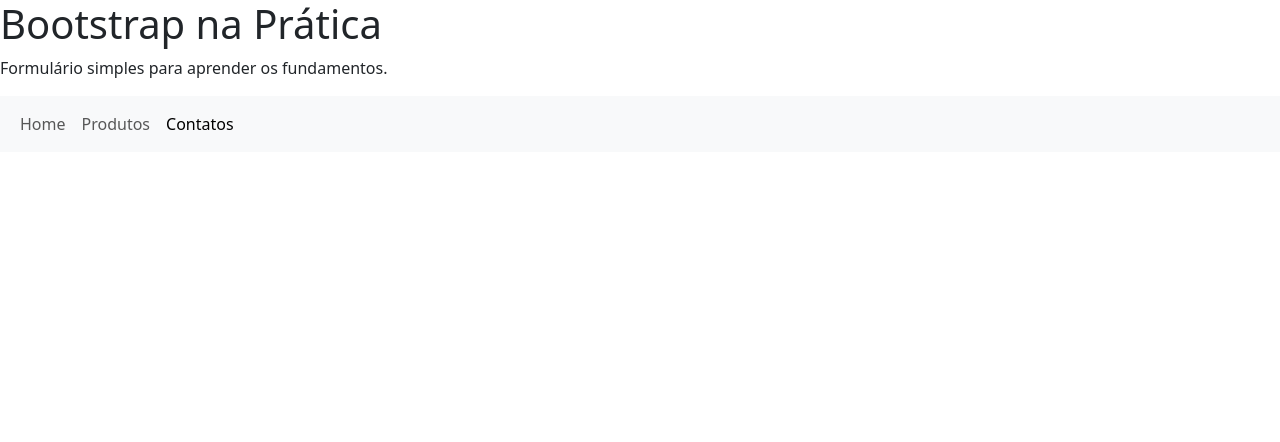
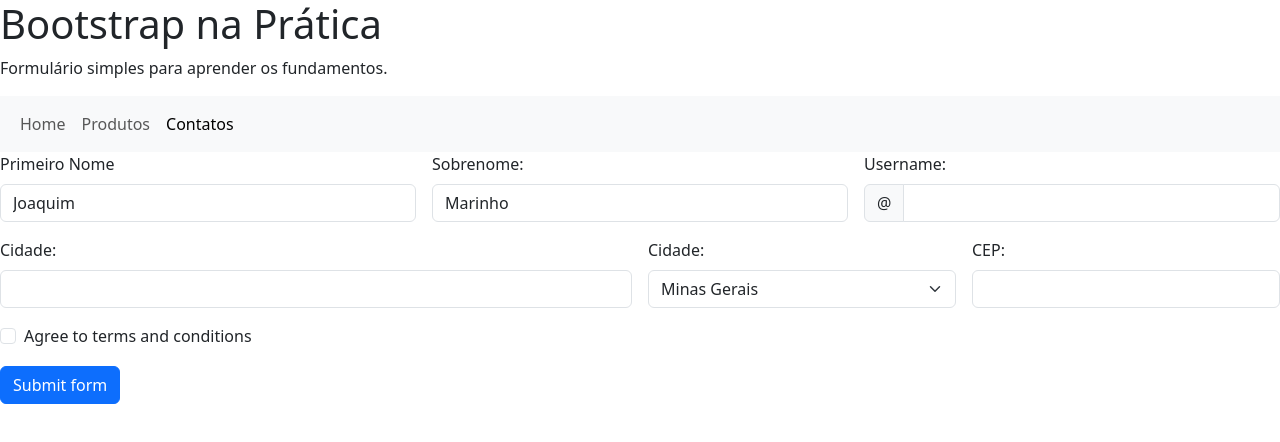
Before and after one commit to Brunogr12028019/Brunogr12028019-Web1, a plain HTML site: page aulaBootstrap/contato.html in a window 1280 px wide. Drawn offline with nearby package versions, Linux system fonts and the light colour scheme.

Commit message:
Aula do dia 07/05/2026

```diff
--- a/aulaBootstrap/contato.html
+++ b/aulaBootstrap/contato.html
@@ -40,7 +40,71 @@
 </nav>
 
   <main>
-
+    <form class="row g-3 needs-validation" novalidate>
+  <div class="col-md-4">
+    <label for="validationCustom01" class="form-label">Primeiro Nome</label>
+    <input type="text" class="form-control" id="validationCustom01" value="Joaquim" required>
+    <div class="valid-feedback">
+      Looks good!
+    </div>
+  </div>
+  <div class="col-md-4">
+    <label for="validationCustom02" class="form-label">Sobrenome:</label>
+    <input type="text" class="form-control" id="validationCustom02" value="Marinho" required>
+    <div class="valid-feedback">
+      Looks good!
+    </div>
+  </div>
+  <div class="col-md-4">
+    <label for="validationCustomUsername" class="form-label">Username:</label>
+    <div class="input-group has-validation">
+      <span class="input-group-text" id="inputGroupPrepend">@</span>
+      <input type="text" class="form-control" id="validationCustomUsername" aria-describedby="inputGroupPrepend" required>
+      <div class="invalid-feedback">
+        Please choose a username.
+      </div>
+    </div>
+  </div>
+  <div class="col-md-6">
+    <label for="validationCustom03" class="form-label">Cidade:</label>
+    <input type="text" class="form-control" id="validationCustom03" required>
+    <div class="invalid-feedback">
+      Please provide a valid city.
+    </div>
+  </div>
+  <div class="col-md-3">
+    <label for="validationCustom04" class="form-label">Cidade:</label>
+    <select class="form-select" id="validationCustom04" required>
+      <option>Minas Gerais</option>
+      <option>Rio de Janeiro</option>
+      <option>São Paulo</option>
+    </select>
+    <div class="invalid-feedback">
+      Please select a valid state.
+    </div>
+  </div>
+  <div class="col-md-3">
+    <label for="validationCustom05" class="form-label">CEP:</label>
+    <input type="text" class="form-control" id="validationCustom05" required>
+    <div class="invalid-feedback">
+      Please provide a valid zip.
+    </div>
+  </div>
+  <div class="col-12">
+    <div class="form-check">
+      <input class="form-check-input" type="checkbox" value="" id="invalidCheck" required>
+      <label class="form-check-label" for="invalidCheck">
+        Agree to terms and conditions
+      </label>
+      <div class="invalid-feedback">
+        You must agree before submitting.
+      </div>
+    </div>
+  </div>
+  <div class="col-12">
+    <button class="btn btn-primary" type="submit">Submit form</button>
+  </div>
+</form>
   </main>
 
   <footer>
```
Also changed, not shown: aulaBootstrap/produtos.html (+7 -7 lines).
